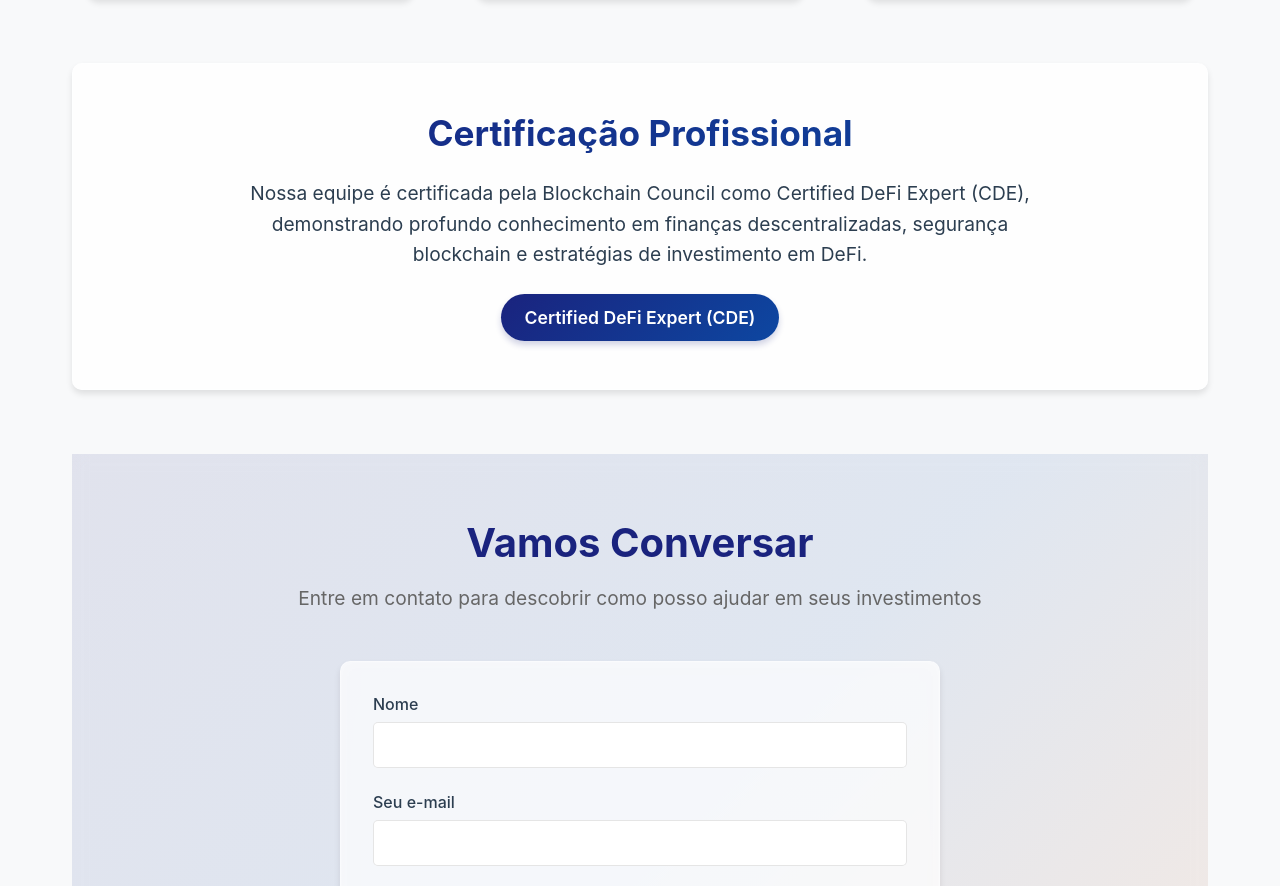
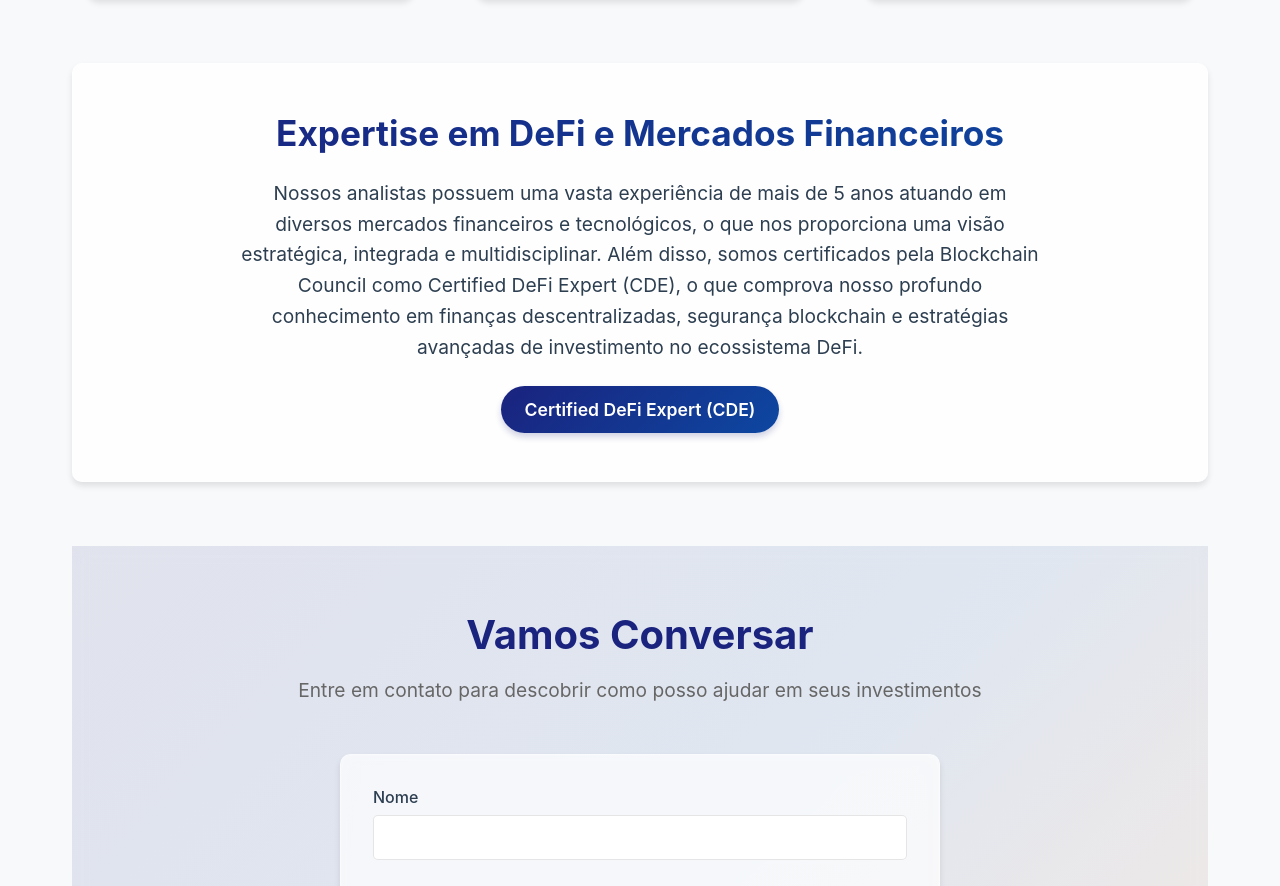
Before and after one commit to ciceroalvespro/criptofinance, a React (Create React App) app: page / in a window 1280 px wide. Shown: the part 1149-2035 px from the top of the page. Built offline with nearby package versions, Linux system fonts and the light colour scheme.

Commit message:
Atualiza texto da seção de certificação

```diff
--- a/src/components/HomePage.tsx
+++ b/src/components/HomePage.tsx
@@ -468,11 +468,9 @@ const HomePage: React.FC = () => {
         </ServicesContainer>
 
         <Certification>
-          <CertificationTitle>Certificação Profissional</CertificationTitle>
+          <CertificationTitle>Expertise em DeFi e Mercados Financeiros</CertificationTitle>
           <CertificationText>
-            Nossa equipe é certificada pela Blockchain Council como Certified DeFi Expert (CDE),
-            demonstrando profundo conhecimento em finanças descentralizadas, segurança blockchain
-            e estratégias de investimento em DeFi.
+            Nossos analistas possuem uma vasta experiência de mais de 5 anos atuando em diversos mercados financeiros e tecnológicos, o que nos proporciona uma visão estratégica, integrada e multidisciplinar. Além disso, somos certificados pela Blockchain Council como Certified DeFi Expert (CDE), o que comprova nosso profundo conhecimento em finanças descentralizadas, segurança blockchain e estratégias avançadas de investimento no ecossistema DeFi.
           </CertificationText>
           <CertificationBadge>Certified DeFi Expert (CDE)</CertificationBadge>
         </Certification>
```
